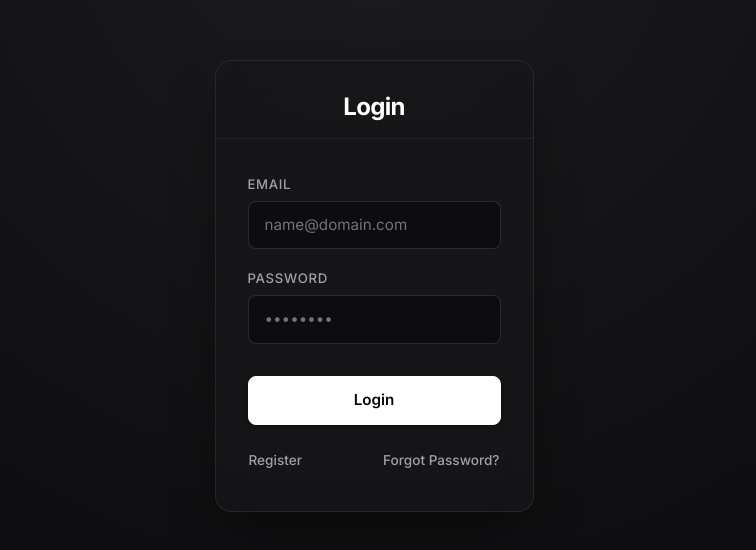
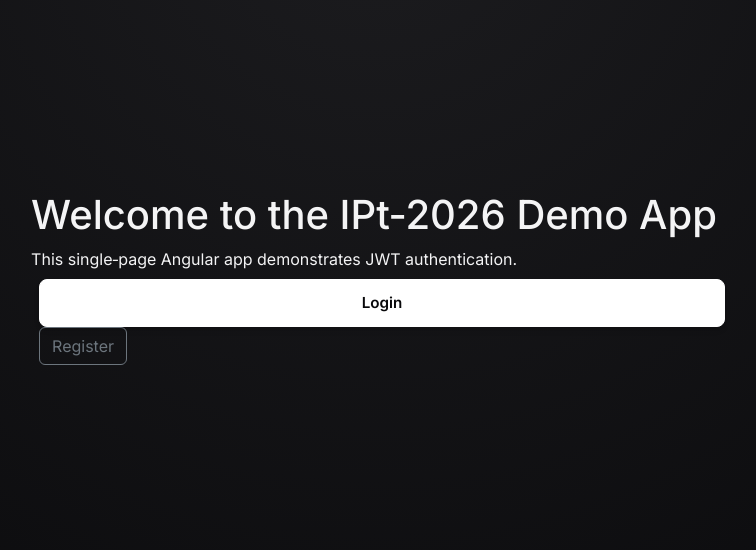
Before and after one commit to camangyan29jerry-ops/final-project, an Angular app in the folder frontend/: page / in a window 1280 px wide. Before the commit this address led to /account/login. Shown: the part 114-664 px from the top of the page, without its empty margins (266-1022 px from the left). Built offline with nearby package versions, Linux system fonts and the light colour scheme; no server answers.

Commit message:
Fix landing page: make home public and add welcome template

```diff
--- a/frontend/src/app/app-routing.module.ts
+++ b/frontend/src/app/app-routing.module.ts
@@ -10,7 +10,7 @@ const adminModule = () => import('./admin/admin.module').then(x => x.AdminModule
 const profileModule = () => import('./profile/profile.module').then(x => x.ProfileModule);
 
 const routes: Routes = [
-    { path: '', component: HomeComponent, canActivate: [AuthGuard] },
+    { path: '', component: HomeComponent },
     { path: 'account', loadChildren: accountModule },
     { path: 'profile', loadChildren: profileModule, canActivate: [AuthGuard] },
     { path: 'admin', loadChildren: adminModule, canActivate: [AuthGuard], data: { roles: [Role.Admin] } },
--- a/frontend/src/app/home/home.component.html
+++ b/frontend/src/app/home/home.component.html
@@ -1,6 +1,9 @@
 <div class="p-4">
-    <div class="container">
-        <h1>Hi {{account?.firstName}}!</h1>
-        <p>You're logged in with Angular 15 & JWT!!</p>
-    </div>
+  <div class="container">
+    <h1>Welcome to the IPt‑2026 Demo App</h1>
+    <p>This single‑page Angular app demonstrates JWT authentication.
+       <a routerLink="/account/login" class="btn btn-primary ms-2">Login</a>
+       <a routerLink="/account/register" class="btn btn-outline-secondary ms-2">Register</a>
+    </p>
+  </div>
 </div>
```
